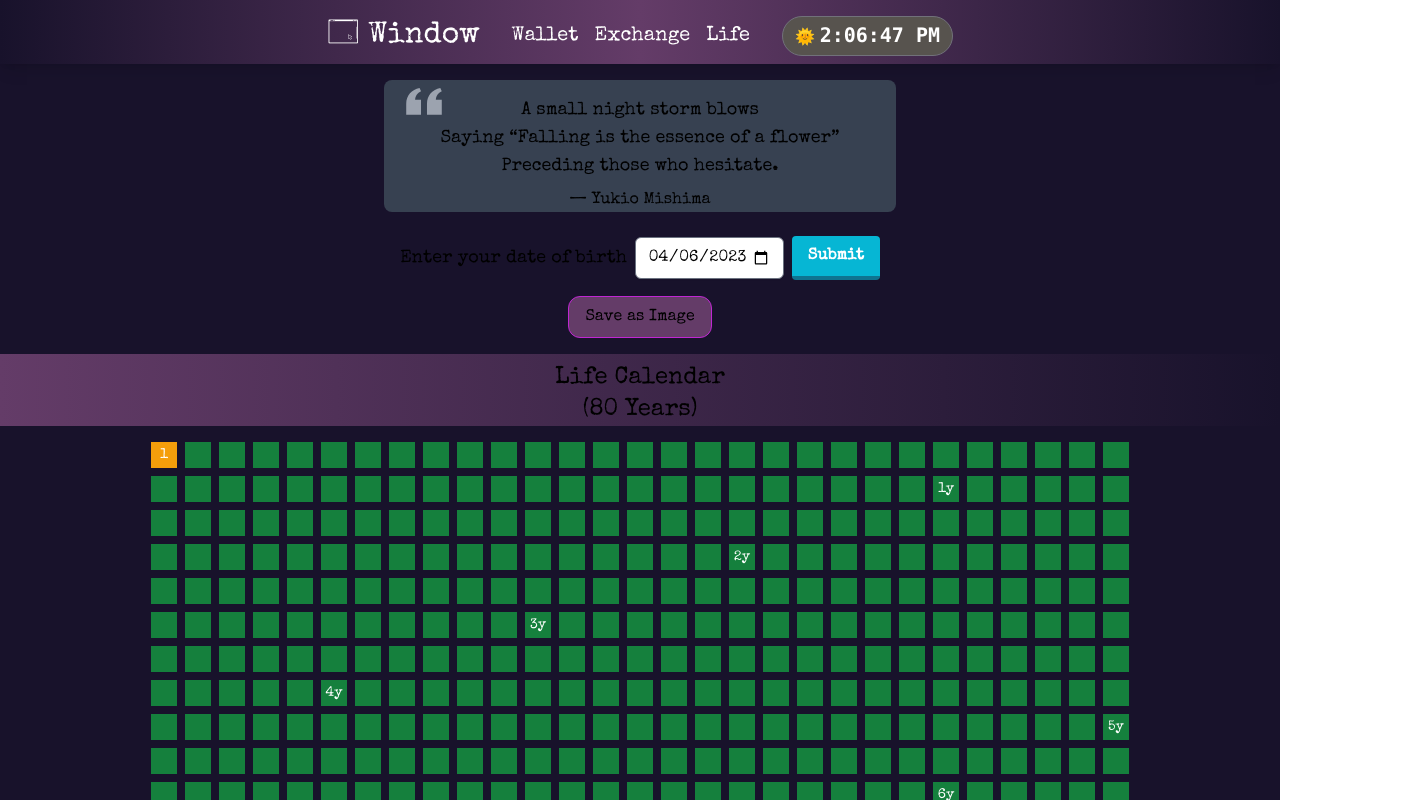
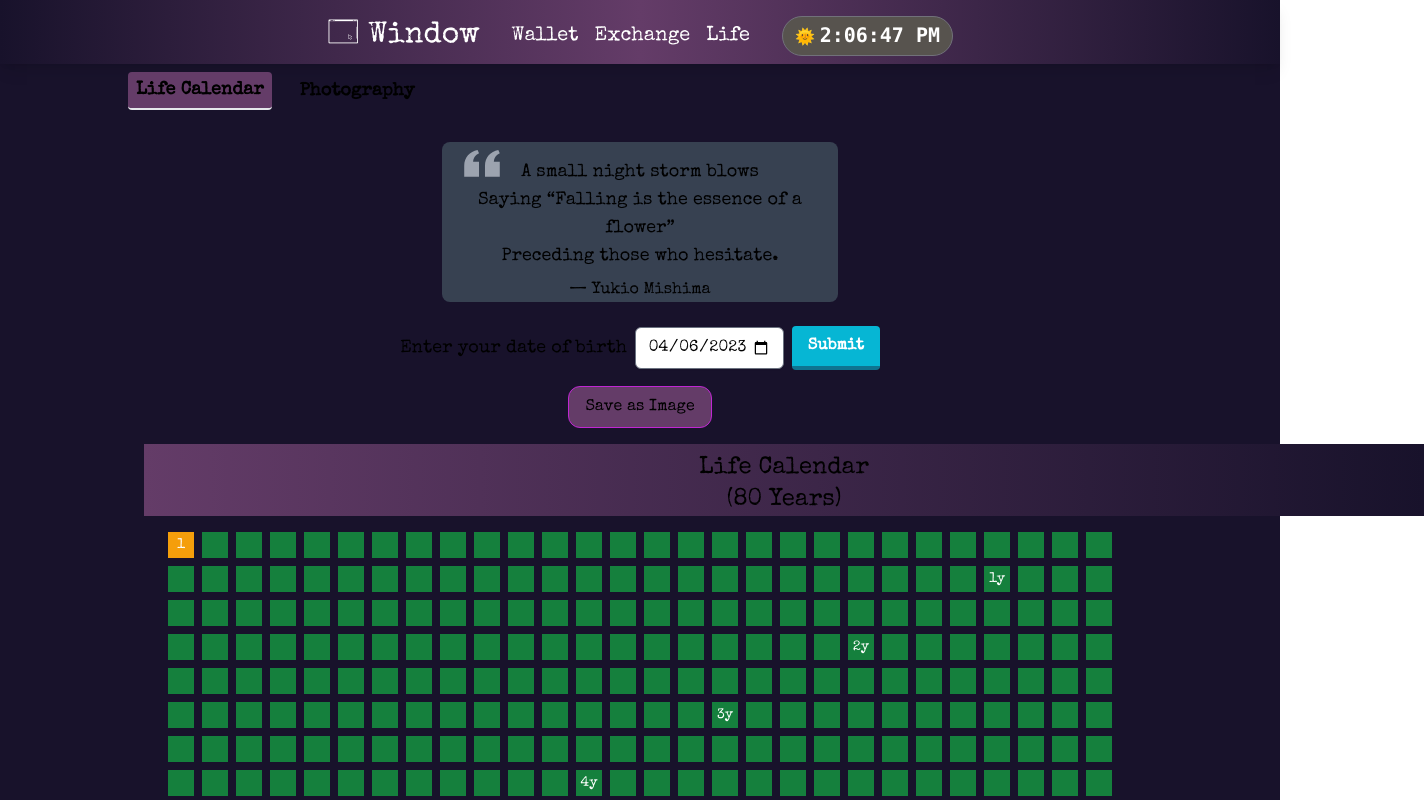
Before and after one commit to JeremyLoh/window, a Next.js app: page /life in a window 1280 px wide. Both pictures are taken after a click on the button "Submit". Shown: the top 800 px of the page, 1424 px wide, since content can reach past the window. Built offline with nearby package versions, Linux system fonts and the light colour scheme.

Commit message:
Add NavTab for life page

```diff
--- a/components/life/lifeCalendar/lifeCalendar.tsx
+++ b/components/life/lifeCalendar/lifeCalendar.tsx
@@ -15,7 +15,7 @@ const LifeCalendar: FC<LifeCalendarProps> = (props) => {
   const dateOfBirth: Date = new Date(props.dateOfBirth)
   const lifeCalendarRef = useRef<HTMLDivElement>(null)
 
-  function generateCalendar() {
+  function generateCalendar(): JSX.Element[] {
     const model: LifeCalendarModel = new LifeCalendarModel(dateOfBirth, today)
     const pastWeeksCells: Cell[] = model.getPastWeeksText()
     const presentWeekCell: Cell = model.getPresentWeekText()
@@ -23,7 +23,7 @@ const LifeCalendar: FC<LifeCalendarProps> = (props) => {
     return [
       ...createPastWeekCells(pastWeeksCells),
       createPresentWeekCell(presentWeekCell),
-      ...createFutureWeekCells(futureWeeksCells)
+      ...createFutureWeekCells(futureWeeksCells),
     ]
   }
 
@@ -35,47 +35,48 @@ const LifeCalendar: FC<LifeCalendarProps> = (props) => {
   }, [lifeCalendarRef])
 
   return (
-    <div>
+    <>
       <div className="flex justify-center">
-        <button data-test="life-calendar-download"
-                className="rounded-xl border border-fuchsia-600 bg-secondary px-4 py-2 mt-2 mb-4 text-left
-                           transition-colors hover:bg-fuchsia-600"
-                onClick={handleDownload}
+        <button
+          data-test="life-calendar-download"
+          className="mb-4 mt-2 rounded-xl border border-fuchsia-600 bg-secondary px-4 py-2 text-left
+                     transition-colors hover:bg-fuchsia-600"
+          onClick={handleDownload}
         >
           Save as Image
         </button>
       </div>
       <div ref={lifeCalendarRef}>
-        <h2 data-test="life-calendar-title"
-            className="text-center pt-2 text-2xl bg-gradient-to-r from-secondary to-primary"
+        <h2
+          data-test="life-calendar-title"
+          className="w-screen bg-gradient-to-r from-secondary to-primary pt-2 text-center text-2xl"
         >
           Life Calendar <br /> {`(${MAX_YEARS} Years)`}
         </h2>
-        <div data-test="life-calendar"
-             className="grid gap-2 p-4 max-w-full md:max-w-[80%] m-auto
-                        grid-rows-[repeat(auto-fit,_32px)]
-                        grid-cols-[repeat(auto-fit,_32px)]
-                        xl:grid-rows-[repeat(auto-fit,_26px)]
-                        xl:grid-cols-[repeat(auto-fit,_26px)]
-                        justify-center
-                        grid-flow-row-dense"
+        <div
+          data-test="life-calendar"
+          className="m-auto grid w-full grid-flow-row-dense grid-cols-[repeat(auto-fit,_32px)]
+                     grid-rows-[repeat(auto-fit,_32px)]
+                     justify-center gap-2 p-4
+                     xl:grid-cols-[repeat(auto-fit,_26px)]
+                     xl:grid-rows-[repeat(auto-fit,_26px)]"
         >
-          { generateCalendar() }
+          {generateCalendar()}
         </div>
       </div>
-    </div>
+    </>
   )
 }
-
 
 function createPastWeekCells(cells: Cell[]): JSX.Element[] {
   return cells.map((cell: Cell, i: number) => {
     return (
-      <div key={`past-week-${i}`}
-           className="flex justify-center items-center aspect-square bg-red-700 text-white text-sm
-                        hover:animate-bounce duration-700 ease-in
-                        past">
-        { cell.text }
+      <div
+        key={`past-week-${i}`}
+        className="past flex aspect-square items-center justify-center bg-red-700 text-sm
+                   text-white duration-700 ease-in hover:animate-bounce"
+      >
+        {cell.text}
       </div>
     )
   })
@@ -83,12 +84,13 @@ function createPastWeekCells(cells: Cell[]): JSX.Element[] {
 
 function createPresentWeekCell(cell: Cell): JSX.Element {
   return (
-    <div key={`present-week`}
-         data-test="present-week"
-         className="flex justify-center items-center aspect-square bg-amber-500 text-white text-sm
-                        hover:animate-bounce
-                        present">
-      { cell.text }
+    <div
+      key={`present-week`}
+      data-test="present-week"
+      className="present flex aspect-square items-center justify-center bg-amber-500 text-sm
+                 text-white hover:animate-bounce"
+    >
+      {cell.text}
     </div>
   )
 }
@@ -96,11 +98,12 @@ function createPresentWeekCell(cell: Cell): JSX.Element {
 function createFutureWeekCells(cells: Cell[]): JSX.Element[] {
   return cells.map((cell: Cell, i: number) => {
     return (
-      <div key={`future-week-${i}`}
-           className="flex justify-center items-center aspect-square bg-green-700 text-white text-sm
-                        hover:animate-bounce duration-700 ease-in
-                        future">
-        { cell.text }
+      <div
+        key={`future-week-${i}`}
+        className="future flex aspect-square items-center justify-center bg-green-700 text-sm
+                   text-white duration-700 ease-in hover:animate-bounce"
+      >
+        {cell.text}
       </div>
     )
   })
--- /dev/null
+++ b/components/life/lifeCalendar/lifeCalendarComponent.tsx
@@ -0,0 +1,35 @@
+import React, { FC, useState } from "react"
+import format from "date-fns/format"
+import LifeCalendar from "./lifeCalendar"
+import Quote from "../quote"
+import DateOfBirthForm from "../dateOfBirthForm"
+
+const LifeCalendarComponent: FC<any> = () => {
+  const [date, setDate] = useState<string>("")
+
+  function handleSubmit(dateOfBirth: Date): void {
+    setDate(formatDateToIso8601(dateOfBirth))
+  }
+
+  function formatDateToIso8601(date: Date): string {
+    // e.g. 25th November 2022 => "yyyy-LL-dd" => 2022-11-25
+    return format(date, "yyyy-LL-dd")
+  }
+
+  return (
+    <>
+      <Quote dataTest="life-quote">
+        <p className="-mt-2 p-2 text-lg sm:-mt-10">
+          A small night storm blows <br />
+          Saying “Falling is the essence of a flower” <br />
+          Preceding those who hesitate.
+        </p>
+        <p>— Yukio Mishima</p>
+      </Quote>
+      <DateOfBirthForm handleSubmit={handleSubmit} />
+      {date && <LifeCalendar dateOfBirth={date} />}
+    </>
+  )
+}
+
+export default LifeCalendarComponent
--- /dev/null
+++ b/components/navTab/navTab.tsx
@@ -0,0 +1,48 @@
+import React, { FC, useState } from "react"
+import { nanoid } from "nanoid"
+
+export interface Tab {
+  dataTest: string
+  name: string
+}
+
+interface NavTabProps {
+  tabs: Tab[]
+  setActiveTabContent: (activeTabIndex: number) => void
+}
+
+const NavTab: FC<NavTabProps> = (props) => {
+  const [activeTabIndex, setActiveTabIndex] = useState<number>(0)
+
+  function getTabStyle(index: number): string {
+    if (index === activeTabIndex) {
+      return "mr-1 rounded border-b-2 bg-secondary px-2 py-1 text-sm font-semibold md:text-lg"
+    } else {
+      return "mr-1 rounded px-2 py-1 text-sm font-semibold md:text-lg"
+    }
+  }
+
+  function handleTabChange(index: number): void {
+    setActiveTabIndex(index)
+    props.setActiveTabContent(index)
+  }
+
+  return (
+    <div className="flex w-full flex-row gap-x-4 px-2 pt-2 text-2xl md:pl-10 lg:pl-32">
+      {props.tabs.map((tab: Tab, index: number) => {
+        return (
+          <button
+            key={`${tab.name}-${nanoid()}`}
+            data-test={tab.dataTest}
+            className={getTabStyle(index)}
+            onClick={() => handleTabChange(index)}
+          >
+            {tab.name}
+          </button>
+        )
+      })}
+    </div>
+  )
+}
+
+export default NavTab
--- a/pages/life.tsx
+++ b/pages/life.tsx
@@ -1,21 +1,36 @@
 import React, { FC, useState } from "react"
 import Head from "next/head"
-import format from "date-fns/format"
 import Navbar from "../components/navbar"
-import Quote from "../components/life/quote"
-import DateOfBirthForm from "../components/life/dateOfBirthForm"
-import LifeCalendar from "../components/life/lifeCalendar/lifeCalendar"
+import NavTab, { Tab } from "../components/navTab/navTab"
+import LifeCalendarComponent from "../components/life/lifeCalendar/lifeCalendarComponent"
+
+const tabs: Tab[] = [
+  {
+    dataTest: "life-calendar-tab",
+    name: "Life Calendar",
+  },
+  {
+    dataTest: "photography-tab",
+    name: "Photography",
+  },
+]
 
 const Life: FC<any> = () => {
-  const [date, setDate] = useState<string>("")
+  const [activeTabIndex, setActiveTabIndex] = useState<number>(0)
 
-  function handleSubmit(dateOfBirth: Date) {
-    setDate(formatDateToIso8601(dateOfBirth))
+  function setActiveTabContent(activeTabIndex: number): void {
+    setActiveTabIndex(activeTabIndex)
   }
 
-  function formatDateToIso8601(date: Date) {
-    // e.g. 25th November 2022 => "yyyy-LL-dd" => 2022-11-25
-    return format(date, "yyyy-LL-dd")
+  function getActiveContent(): JSX.Element {
+    if (activeTabIndex === 0) {
+      return <LifeCalendarComponent />
+    }
+    if (activeTabIndex === 1) {
+      // TODO replace placeholder JSX element
+      return <>Photography</>
+    }
+    return <></>
   }
 
   return (
@@ -24,18 +39,9 @@ const Life: FC<any> = () => {
         <title>Window - Life</title>
         <meta name="description" content="Manage your Life" />
       </Head>
-
       <Navbar />
-      <Quote dataTest="life-quote">
-        <p className="text-lg -mt-2 p-2 sm:-mt-10">
-          A small night storm blows <br />
-          Saying “Falling is the essence of a flower” <br />
-          Preceding those who hesitate.
-        </p>
-        <p>— Yukio Mishima</p>
-      </Quote>
-      <DateOfBirthForm handleSubmit={handleSubmit} />
-      { date && <LifeCalendar dateOfBirth={date} /> }
+      <NavTab tabs={tabs} setActiveTabContent={setActiveTabContent} />
+      <div className="m-auto w-full p-4 md:w-4/5">{getActiveContent()}</div>
     </div>
   )
 }
```
Also changed, not shown: 2 other files (tests, documents, lock files or other folders).
